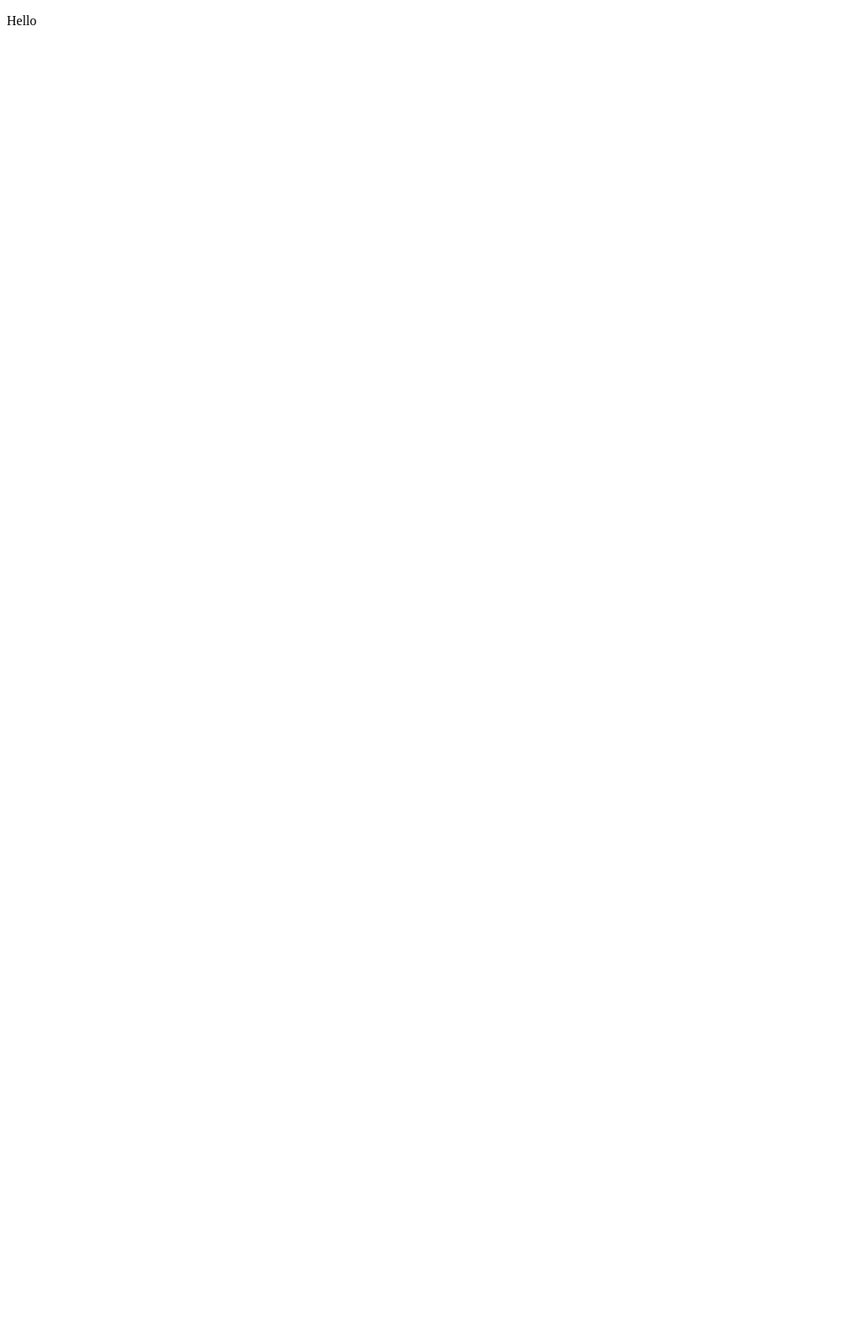
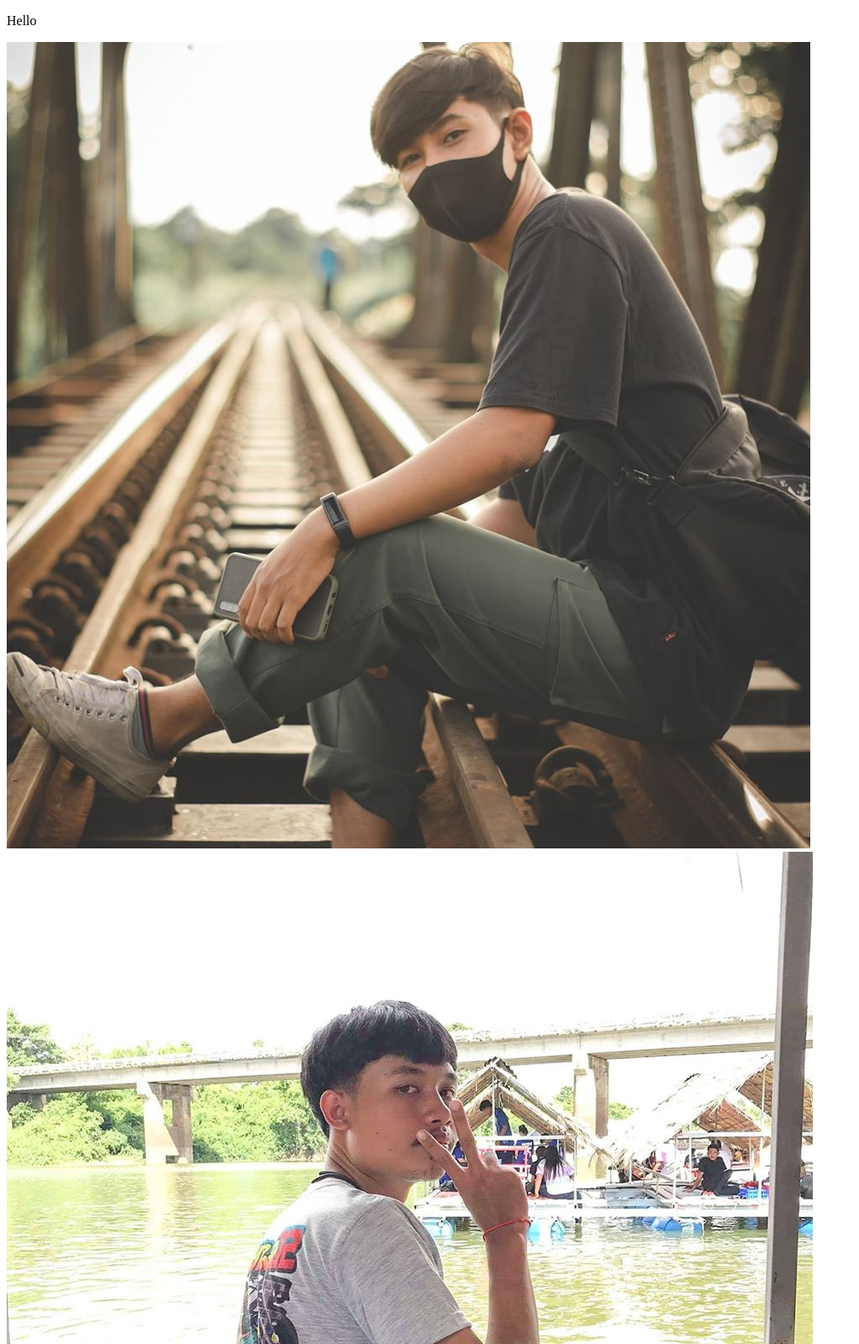
Before and after one commit to kirinoo7x/HomeWork, a plain HTML site: page index.html in a window 1280 px wide. Shown: the top 1600 px of the page at 84% size, without its empty margins (0-1023 px from the left). Before the commit the page ends 800 px from the top, so only its background shows below. Drawn offline with Linux system fonts and the light colour scheme.

Commit message:
Scanner 2
Up Scanner 2

```diff
--- a/index.html
+++ b/index.html
@@ -6,5 +6,8 @@
   </head>
   <body>
     <p>Hello</p>
+    <img src="107.jpg" alt="">
+    <img src="109.jpg" alt="">
+    <img src="112.jpg" alt="">
   </body>
 </html>
```
Also changed, not shown: 107.jpg (added), 109.jpg (added), 112.jpg (added).
